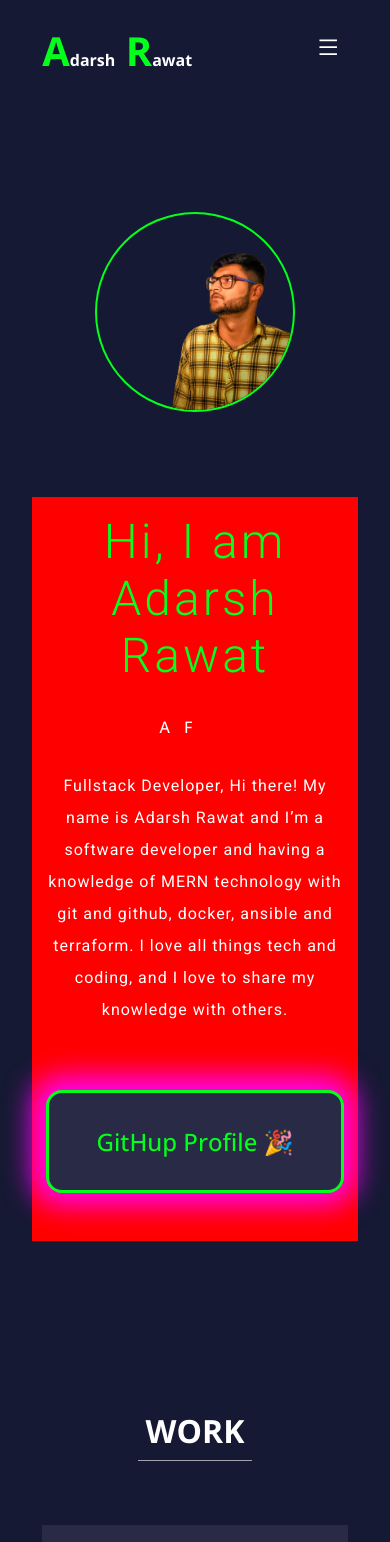
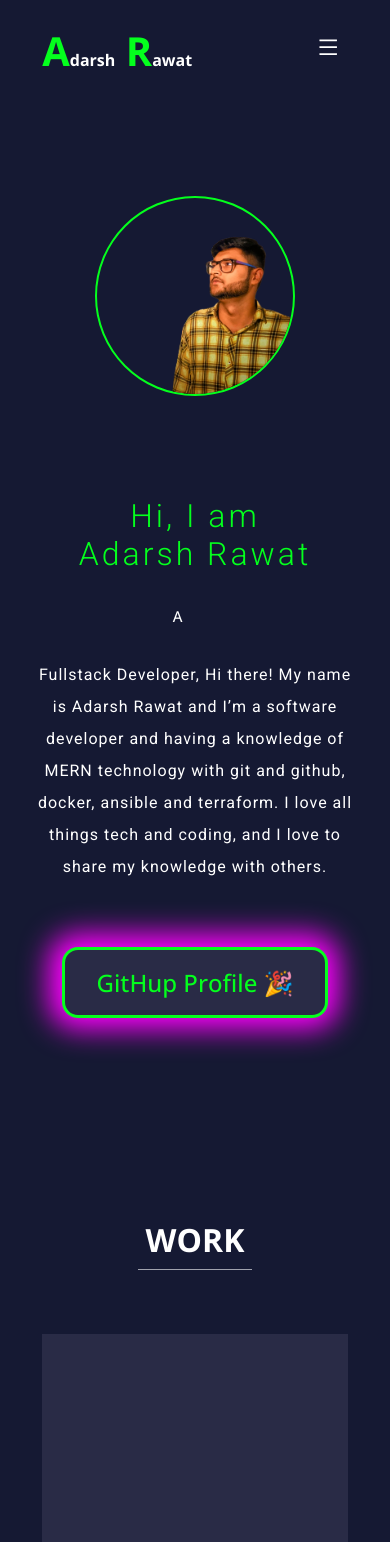
Before and after one commit to iadarshrawat/Portfolio_Website, a React (Create React App) app: page / in a window 390 px wide. Shown: the top 1542 px of the page. Built offline with nearby package versions, Linux system fonts and the light colour scheme.

Commit message:
bug fixing

```diff
--- a/public/index.html
+++ b/public/index.html
@@ -6,8 +6,8 @@
     <meta name="viewport" content="width=device-width, initial-scale=1" />
     <meta name="theme-color" content="#000000" />
     <meta
-      name="description"
-      content="Web site created using create-react-app"
+      name="Adarsh Rawat"
+      content="Adarsh Rawat portfolio"
     />
     <link rel="apple-touch-icon" href="%PUBLIC_URL%/logo192.png" />
     <!--
@@ -24,7 +24,7 @@
       work correctly both with client-side routing and a non-root public URL.
       Learn how to configure a non-root public URL by running `npm run build`.
     -->
-    <title>React App</title>
+    <title>Adarsh Rawat - Portfolio</title>
   </head>
   <body>
     <noscript>You need to enable JavaScript to run this app.</noscript>
--- a/src/components/GitCal.jsx
+++ b/src/components/GitCal.jsx
@@ -1,6 +1,7 @@
 import React from 'react';
 import GitHubCalendar from 'react-github-calendar';
 import "../styles/gitcal.scss"
+import { color } from 'framer-motion';
 
 const GitHubContributions = () => {
   const username = 'iadarshrawat';
@@ -14,12 +15,10 @@ const GitHubContributions = () => {
         blockSize={20}
         colorScheme={'light'}
         blockMargin={4}
-        fontSize={20}
+        fontSize={15}
         blockRadius={10}
-        hideColorLegend={true}
-        tooltips
-        tooltipDateFormat="MMM D, YYYY"
-        summaryText="This is my GitHub contribution graph!"
+        hideColorLegend
+        labels={{}}
         proxy={(url) => `/api/github-proxy?url=${url}`}
         token={token}
       />
--- a/src/components/Header.jsx
+++ b/src/components/Header.jsx
@@ -1,5 +1,6 @@
 import React from 'react'
 import {AiOutlineMenu} from "react-icons/ai"
+import resume from "../assets/resume.pdf"
 
 const Header = ({menuOpen, setMenuOpen}) => {
   return <nav>
@@ -22,7 +23,7 @@ const Header = ({menuOpen, setMenuOpen}) => {
     <a href='mailto:00adarshrawat00@gmail.com'>
       <button>Email</button>
     </a>
-    <a href='https://docs.google.com/document/d/15lQh1WiPPCjSkPqjveS0EFdFxLkyEtVPrQ-ZMoqZ2NE/edit'>
+    <a href={resume}>
       <button>Resume</button>
     </a>
     </div>
--- a/src/components/Home.jsx
+++ b/src/components/Home.jsx
@@ -36,7 +36,7 @@ const Home = () => {
       <section>
         <div>
           <div className="left">
-            <motion.h1 {...animation.h1}>
+            <motion.h1 {...animation.h1} className='h1'>
               Hi, I am <br /> Adarsh Rawat
             </motion.h1>
 
@@ -49,7 +49,7 @@ const Home = () => {
             }} />
             <p>Fullstack Developer,
               Hi there! My name is Adarsh Rawat and I’m a software developer and having a knowledge of MERN technology with git and github, docker, ansible and terraform. I love all things tech and coding, and I love to share my knowledge with others.</p>
-            <button><a href='mailto:00adarshrawat00@gmail.com'> GitHup Profile 🎉</a></button>
+            <button><a href='https://github.com/iadarshrawat'> GitHup Profile 🎉</a></button>
           </div>
           <div className="right">
             <img src={me} alt="My imgae" />
--- a/src/styles/gitcal.scss
+++ b/src/styles/gitcal.scss
@@ -7,8 +7,13 @@
     align-items: center;
     justify-content: center;
     margin: 4rem;
-    >h1{
-        margin-bottom: 5rem;
+    text-align: center;
+    > h1 {
+        font: 700 2.5 $text2;
+        width: fit-content;
+        border-bottom: 1px solid $color6_1;
         color: $color6;
+        padding: 0.5rem;
+        margin: 0 0 4rem 0;
     }
 }
--- a/src/styles/mediaquery.scss
+++ b/src/styles/mediaquery.scss
@@ -448,17 +448,27 @@
 
 
 @media screen and (max-width:520px) {
+
     nav{
         > h2 {
             font-size: 1rem;
         }
     }
+
     #home {
         >section {
             >div {
                 padding: 2rem;
                 >.left{
-                    background: red;
+                    >.h1{
+                        font-size: 2rem;
+                    }
+                    >Typewriter{
+                        font-size: 0.5rem
+                    }
+                    >button{
+                        padding: 1rem;
+                    }
                 }
                 >.right {
                     >img {
@@ -469,3 +479,70 @@
         }
     }
 }
+
+
+
+
+
+
+
+
+
+
+
+
+
+
+
+
+
+
+
+
+
+
+
+
+
+
+
+
+
+
+@media screen and (max-width:400px) {
+
+    #home {
+        >section {
+            >div {
+                padding: 1rem;
+                >.left{
+                    >.h1{
+                        font-size: 2rem;
+                    }
+                    .typewriterpara {
+                        height: 15px;
+                        font-size: 15px;
+                        letter-spacing: 2px;
+                    }
+                    >button{
+                        padding: 1rem;
+                    }
+                }
+                >.right {
+                    >img {
+                        height: 200px;
+                    }
+                }
+            }
+        }
+    }
+
+
+    #gitcal{
+        margin: 2rem;
+        > h1 {
+            font-size: 2rem;
+        }
+    }
+
+}
```
Also changed, not shown: 2 other files (tests, documents, lock files or other folders).
